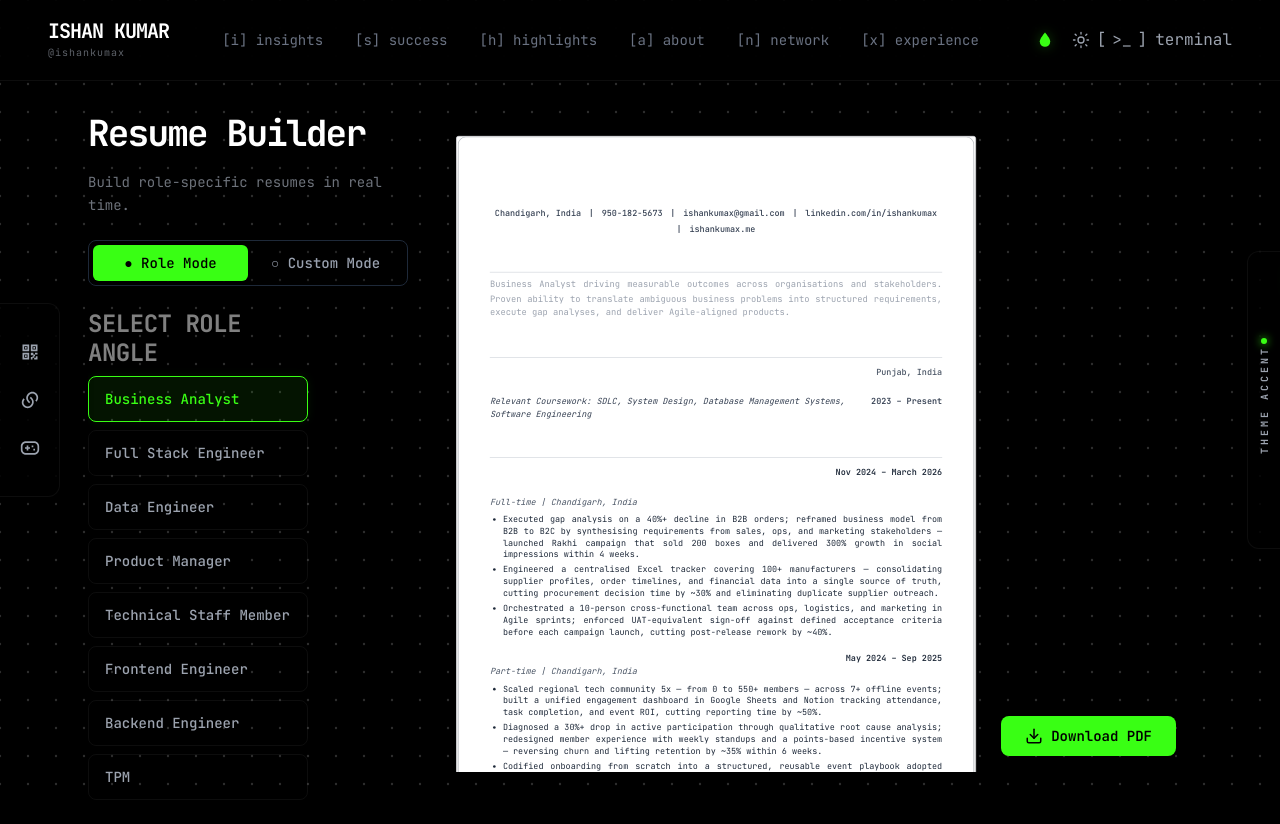
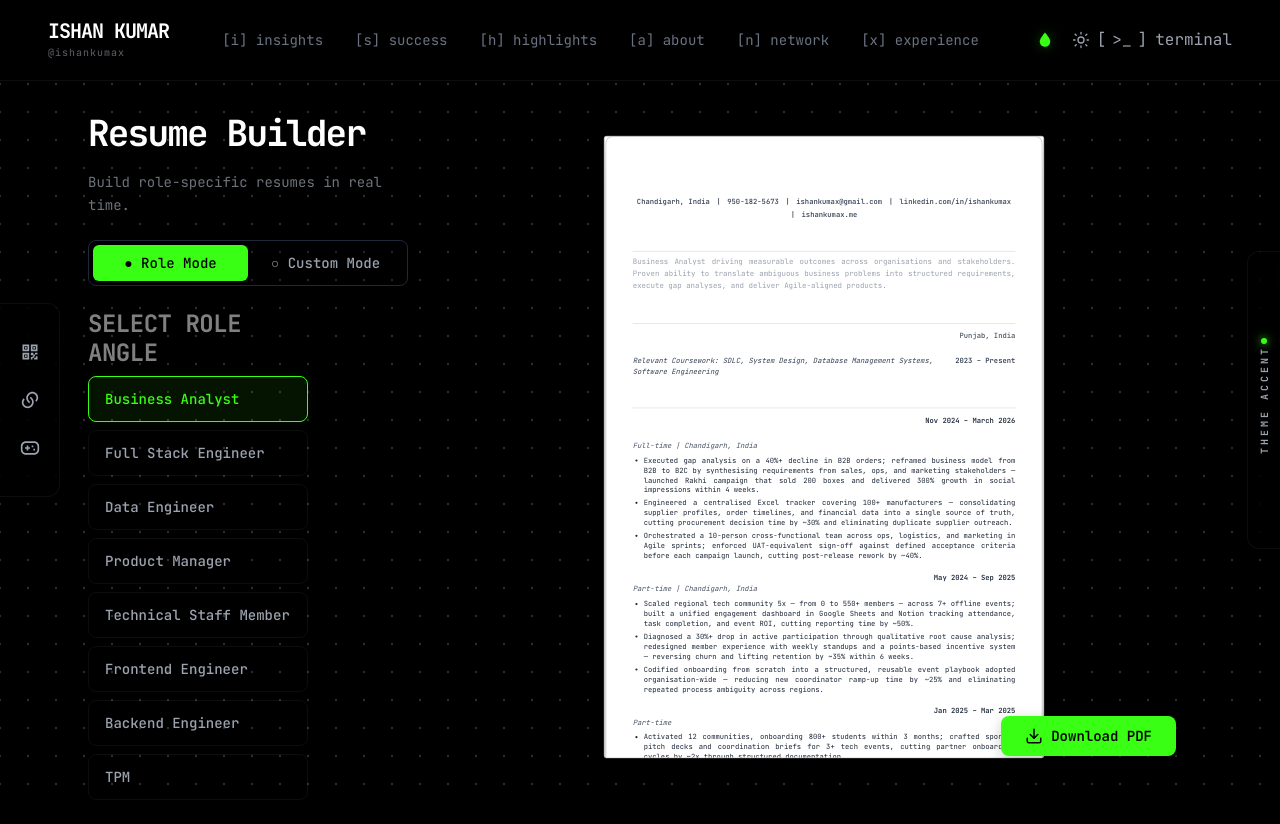
Before and after one commit to ishankumax/portfolio, a React (Vite) app: page /resume in a window 1280 px wide. Shown: the top 824 px of the page. Built offline with nearby package versions, Linux system fonts and the light colour scheme; no server answers; the database is empty.

Commit message:
fix: perfectly center and minimize resume preview inside tight grid

```diff
--- a/src/components/ResumePage.jsx
+++ b/src/components/ResumePage.jsx
@@ -116,10 +116,10 @@ export default function ResumePage() {
           </div>
         )}
 
-        <div className="w-full overflow-auto pt-6 pb-24 lg:pb-8 px-2 lg:px-0 custom-scrollbar flex justify-center lg:justify-start max-w-full relative group">
+        <div className="w-full overflow-auto pt-6 pb-24 lg:pb-8 px-2 lg:px-0 custom-scrollbar flex justify-center items-start max-w-full relative group">
           <div
             onClick={() => setIsFullscreen(true)}
-            className="flex justify-center transition-all duration-300 cursor-zoom-in group-hover:shadow-[0_0_30px_rgba(255,255,255,0.1)] group-hover:border-gray-400 origin-top-left scale-[0.85] lg:scale-[0.65] -mr-[120px] lg:-mr-[280px] -mb-[170px] lg:-mb-[395px]"
+            className="flex justify-center transition-all duration-300 cursor-zoom-in group-hover:shadow-[0_0_30px_rgba(255,255,255,0.1)] group-hover:border-gray-400 origin-top scale-[0.85] lg:scale-[0.55] -mb-[170px] lg:-mb-[508px] lg:-mx-[180px]"
             style={{
               width: '800px',
               height: '1131px', // 800 * 1.414 (A4 ratio)
```
